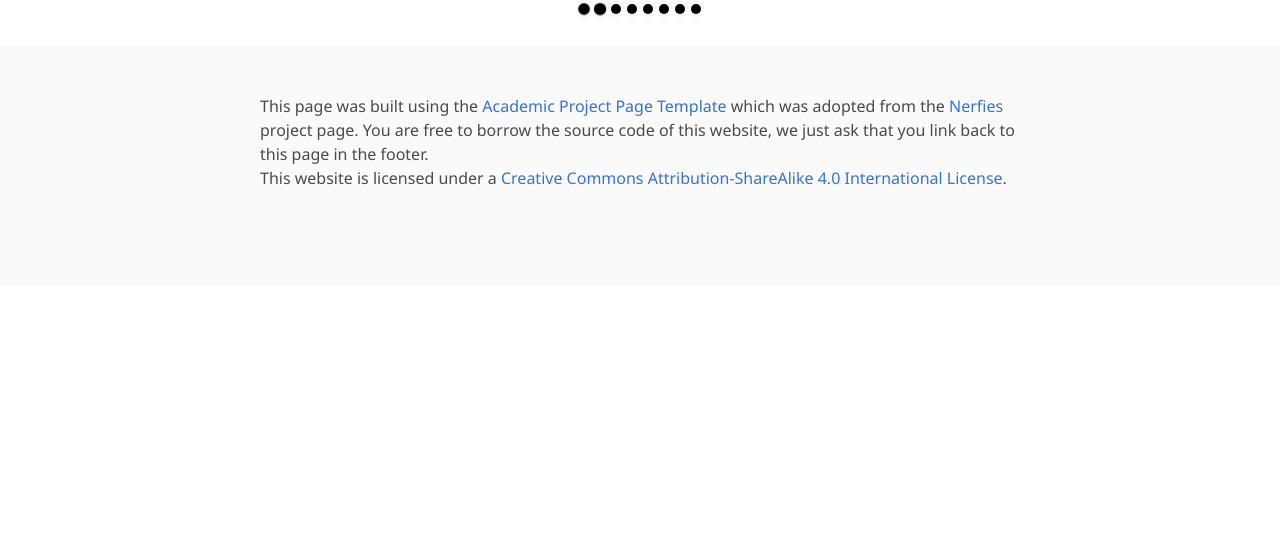
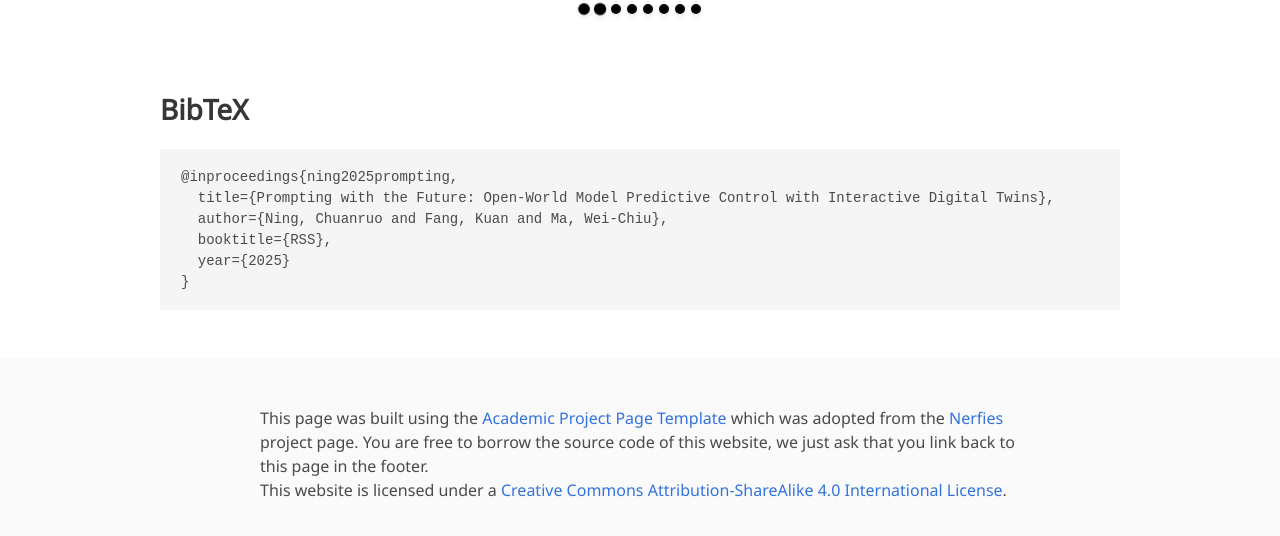
Before and after one commit to prompting-with-the-future/prompting-with-the-future.github.io, a plain HTML site: page index.html in a window 1280 px wide. Shown: the part 978-1514 px from the top of the page. Before the commit the page ends 1264 px from the top, so only its background shows below. Drawn offline with nearby package versions, Linux system fonts and the light colour scheme; a script that the page names is missing; some icons are missing; a web font is replaced by a local one.

```diff
--- a/index.html
+++ b/index.html
@@ -350,12 +350,17 @@
 
 
 <!--BibTex citation -->
-  <!-- <section class="section" id="BibTeX">
-    <div class="container is-max-desktop content">
-      <h2 class="title">BibTeX</h2>
-      <pre><code>BibTex Code Here</code></pre>
-    </div>
-</section> -->
+<section class="section" id="BibTeX">
+  <div class="container is-max-desktop content">
+    <h2 class="title">BibTeX</h2>
+    <pre><code>@inproceedings{ning2025prompting,
+  title={Prompting with the Future: Open-World Model Predictive Control with Interactive Digital Twins},
+  author={Ning, Chuanruo and Fang, Kuan and Ma, Wei-Chiu},
+  booktitle={RSS},
+  year={2025}
+}</code></pre>
+  </div>
+</section>
 <!--End BibTex citation -->
 
 
```
